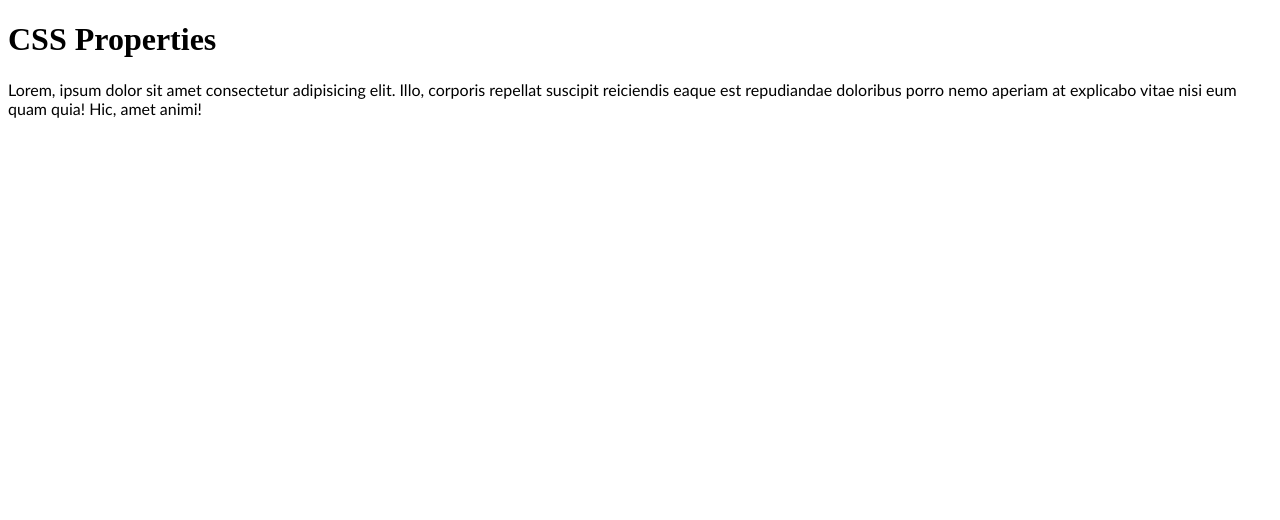
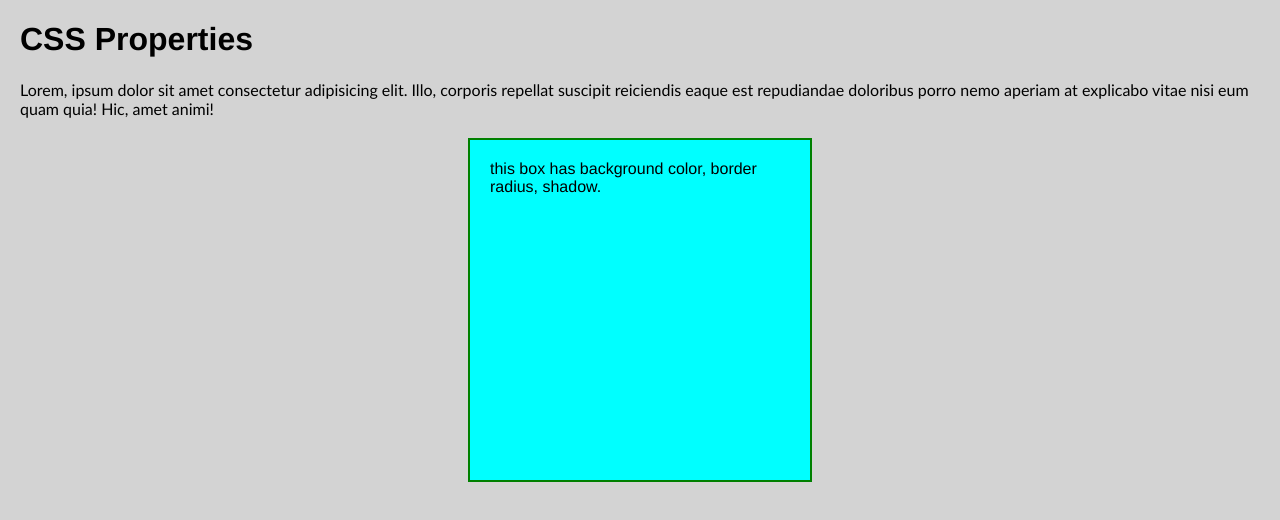
Before and after one commit to deepali-kadway/css-properties, a plain HTML site: page index.html in a window 1280 px wide. Drawn offline with Linux system fonts and the light colour scheme.

Commit message:
box model

```diff
--- a/index.html
+++ b/index.html
@@ -12,5 +12,8 @@
         <p>Lorem, ipsum dolor sit amet consectetur adipisicing elit. Illo, corporis repellat suscipit reiciendis eaque est repudiandae doloribus porro nemo aperiam at explicabo vitae nisi eum quam quia! Hic, amet animi!
         </p>
     </section>
+    <div class="box-model">
+        this box has background color, border radius, shadow.
+    </div>
 </body>
 </html>
--- a/style.css
+++ b/style.css
@@ -1,6 +1,20 @@
 /*Global Styles*/
+body{
+    font-family: 'Franklin Gothic Medium', 'Arial Narrow', Arial, sans-serif;
+    background-color: lightgray;
+    margin: 20px;
+}
 
 /* Text properties section */
 .text-section {
     font-family: 'Gill Sans', 'Gill Sans MT', Calibri, 'Trebuchet MS', sans-serif;
 }
+
+.box-model {
+    background-color: aqua;
+    border: 2px solid green;
+    padding: 20px;
+    margin: 20px auto;
+    width: 300px;
+    height: 300px;
+}
```
